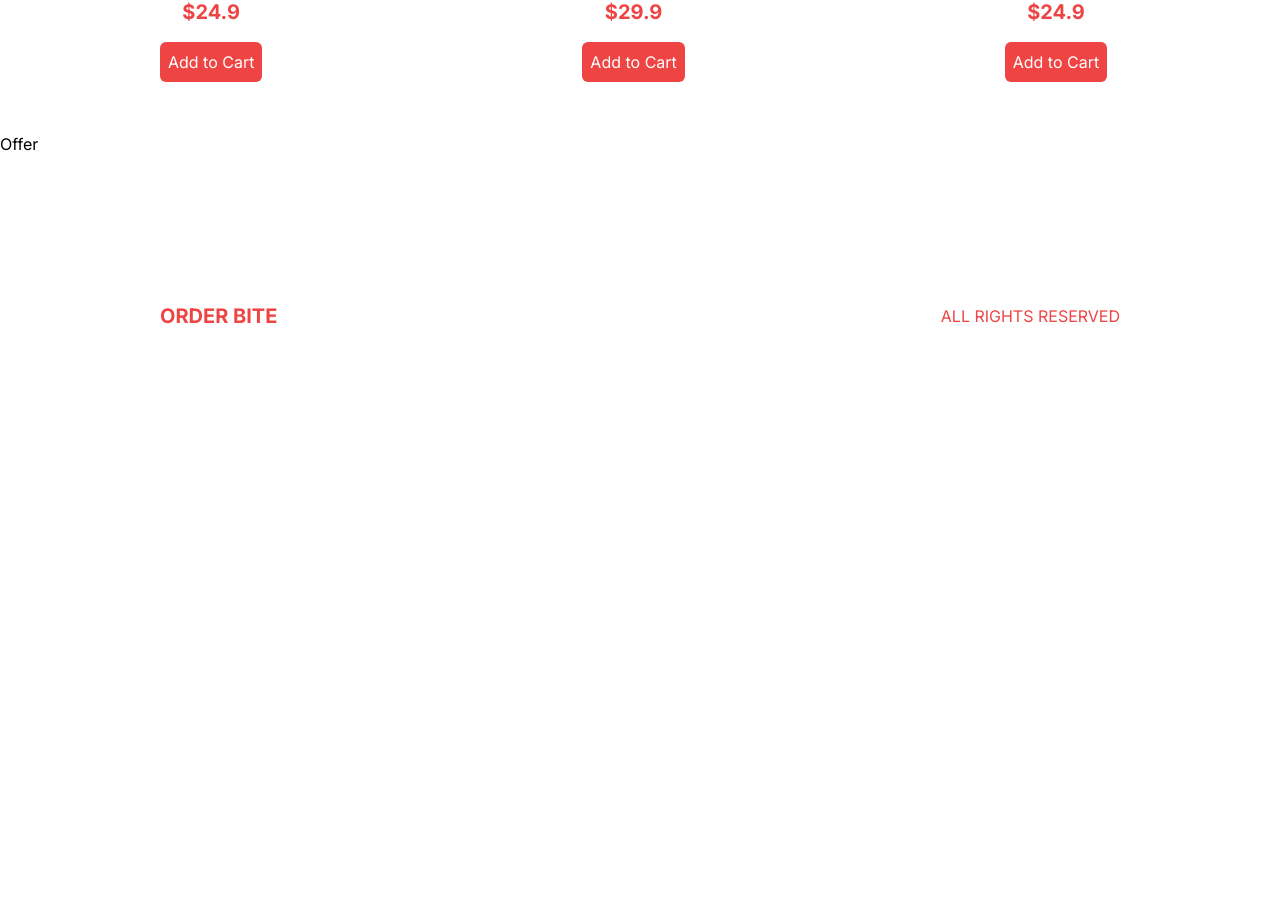
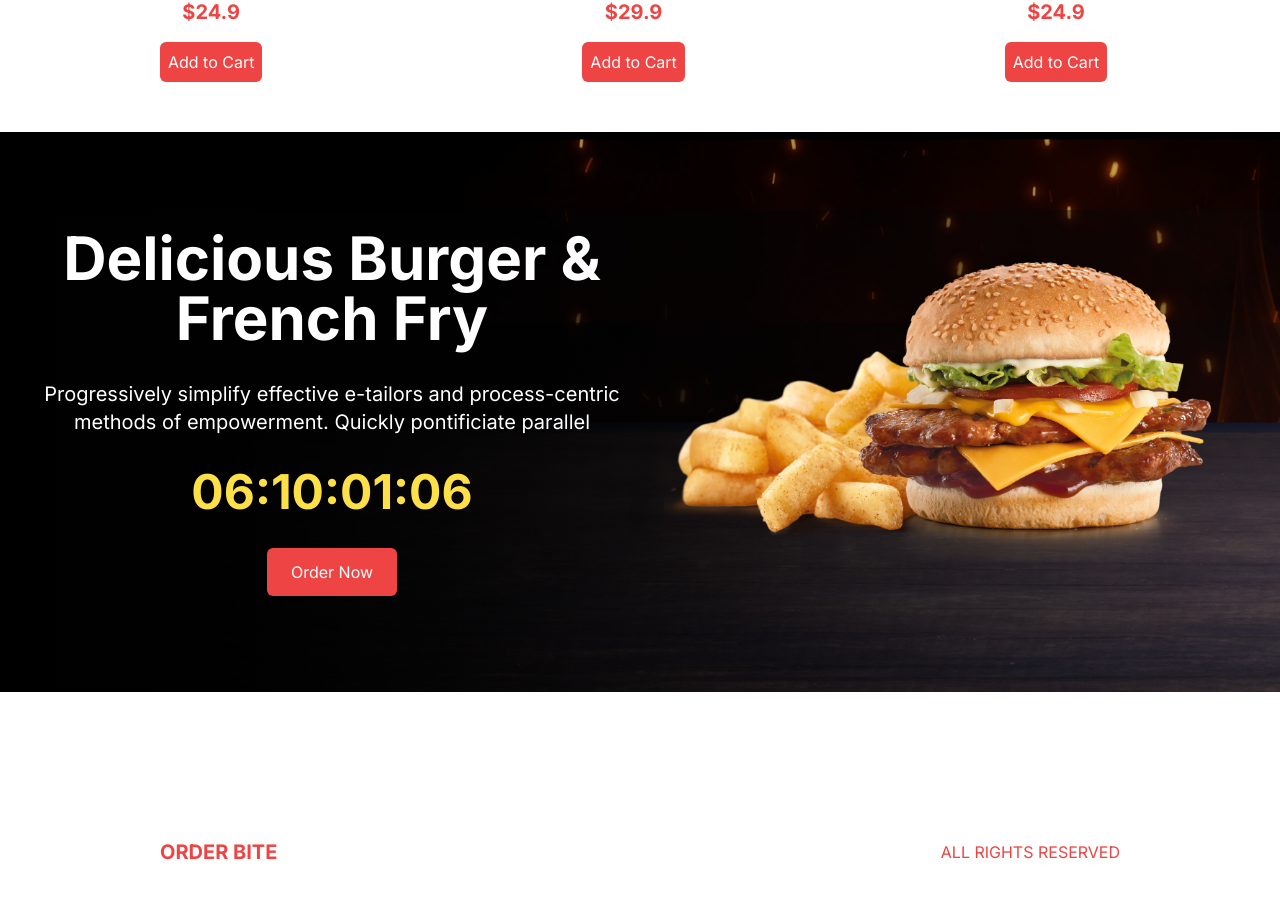
Before and after one commit to samuelsenerwa/OrderBite-Savory-Delights-Online, a Next.js app: page / in a window 1280 px wide. Shown: the part 1436-2334 px from the top of the page. Before the commit the page ends 1912 px from the top, so only its background shows below. Built offline with nearby package versions, Linux system fonts and the light colour scheme.

Commit message:
feat: added offer page

```diff
--- /dev/null
+++ b/src/components/CountDown.tsx
@@ -0,0 +1,17 @@
+"use client";
+
+import React from "react";
+import Countdown from "react-countdown";
+
+const endingDate = new Date("2024-03-24");
+
+const CountDown = () => {
+  return (
+    <Countdown
+      className="font-bold text-5xl text-yellow-300"
+      date={endingDate}
+    />
+  );
+};
+
+export default CountDown;
--- a/src/components/Offer.tsx
+++ b/src/components/Offer.tsx
@@ -1,7 +1,30 @@
 import React from "react";
+import Image from "next/image";
+import CountDown from "./CountDown";
 
 const Offer = () => {
-  return <div>Offer</div>;
+  return (
+    <div className="bg-black h-screen flex flex-col md:flex-row md:justify-between md:bg-[url('/offerBg.png')] md:h-[70vh]">
+      {/* TEXT CONTAINER */}
+      <div className="flex-1 flex flex-col justify-center items-center text-center gap-8 p-6">
+        <h1 className="text-white text-5xl font-bold xl:text-6xl">
+          Delicious Burger & French Fry
+        </h1>
+        <p className="text-white xl:text-xl">
+          Progressively simplify effective e-tailors and process-centric methods
+          of empowerment. Quickly pontificiate parallel
+        </p>
+        <CountDown />
+        <button className="bg-red-500 text-white rounded-md py-3 px-6">
+          Order Now
+        </button>
+      </div>
+      {/* IMAGE CONTAINER */}
+      <div className="flex-1 w-full relative md:h-full">
+        <Image src="/offerProduct.png" alt="" fill className="object-contain" />
+      </div>
+    </div>
+  );
 };
 
 export default Offer;
```
Also changed, not shown: package.json (+6 -5 lines), 1 other file (tests, documents, lock files or other folders).
